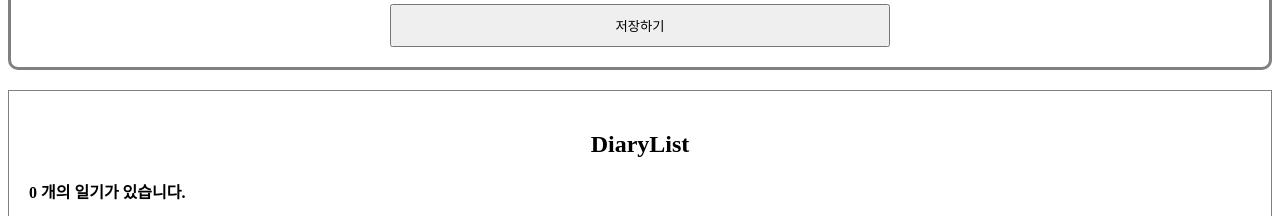
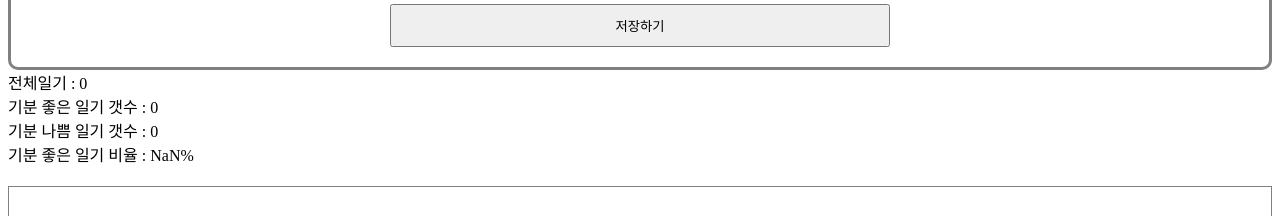
Before and after one commit to JihooDev/React_Pratice, a React (Create React App) app: page / in a window 1280 px wide. Shown: the part 476-692 px from the top of the page. Built offline with nearby package versions, Linux system fonts and the light colour scheme; no server answers.

Commit message:
useMemo 활용

```diff
--- a/src/App.jsx
+++ b/src/App.jsx
@@ -1,8 +1,6 @@
-import React, { useEffect, useRef, useState } from 'react';
+import React, { useEffect, useMemo, useRef, useState } from 'react';
 import DiaryEditor from './DiaryEditor';
 import DiaryList from './DiaryList';
-
-//https://jsonplaceholder.typicode.com/comments
 
 export default function App() {
 	const [data, setData] = useState([]);
@@ -59,15 +57,35 @@ export default function App() {
 	}; // 매개변수는 어떤 아이디에 어떤 새로운 콘텐츠를 추가할 것인지 해서 2개를 작성
 
 	const onRemove = targetId => {
-		console.log(`${targetId} 가 삭제되었습니다`);
 		const newDiaryList = data.filter(it => it.id !== targetId);
 		// targetId를 포함하지 않은 배열들로 바꾼다
 		setData(newDiaryList);
 	};
 
+	const getDiaryAnalysis = useMemo(() => {
+		console.log('일기 분석 시작');
+
+		// 감정점수가 3,4,5 이면 기분이 좋은 것으로 판단
+		const goodCount = data.filter(it => it.emotion >= 3).length; //(기분좋음) filter 로 3 이하인 데이터들은 걸러줌
+		const badCount = data.length - goodCount; // (기분나쁨) 전체의 데이터에 3이하를 걸러준 데이터를 빼줌
+		const goodRatio = (goodCount / data.length) * 100; // (기분좋음 비율) 기분좋음 에서 전체 데이터를 나눠주고 100을 곱합
+		return { goodCount, badCount, goodRatio };
+	}, [data.length]);
+	// useMemo => 함수의 연산을 최적화 하는 기능
+	// 1 ) useMemo 의 첫번째 인자에는 콜백함수가 들어간다.
+	// 2 ) 두번째 인자에는 [] (Array)가 들어간다. Array 안에의 값이 변경되야 useMemo 함수를 실행한다
+	// 3 ) useMemo 는 함수가 아니라 값으로 평가 받는다.
+
+	const { goodCount, badCount, goodRatio } = getDiaryAnalysis;
+	//getDiaryAnalysis 함수가 객체를 return 하니까 객체로 비구조화 할당을 통해 받아줌
+
 	return (
 		<div className="App">
 			<DiaryEditor onCreate={onCreate} />
+			<div>전체일기 : {data.length}</div>
+			<div>기분 좋은 일기 갯수 : {goodCount}</div>
+			<div>기분 나쁨 일기 갯수 : {badCount}</div>
+			<div>기분 좋은 일기 비율 : {goodRatio}%</div>
 			<DiaryList onEdit={onEdit} onRemove={onRemove} diaryList={data} />
 		</div>
 	);
--- a/src/DiaryList.jsx
+++ b/src/DiaryList.jsx
@@ -2,7 +2,6 @@ import React from 'react';
 import DiaryItem from './DiaryItem';
 
 export default function DiaryList({ onEdit, onRemove, diaryList }) {
-	console.log(diaryList);
 	return (
 		<div className="DiaryList">
 			<h2>DiaryList</h2>
```
